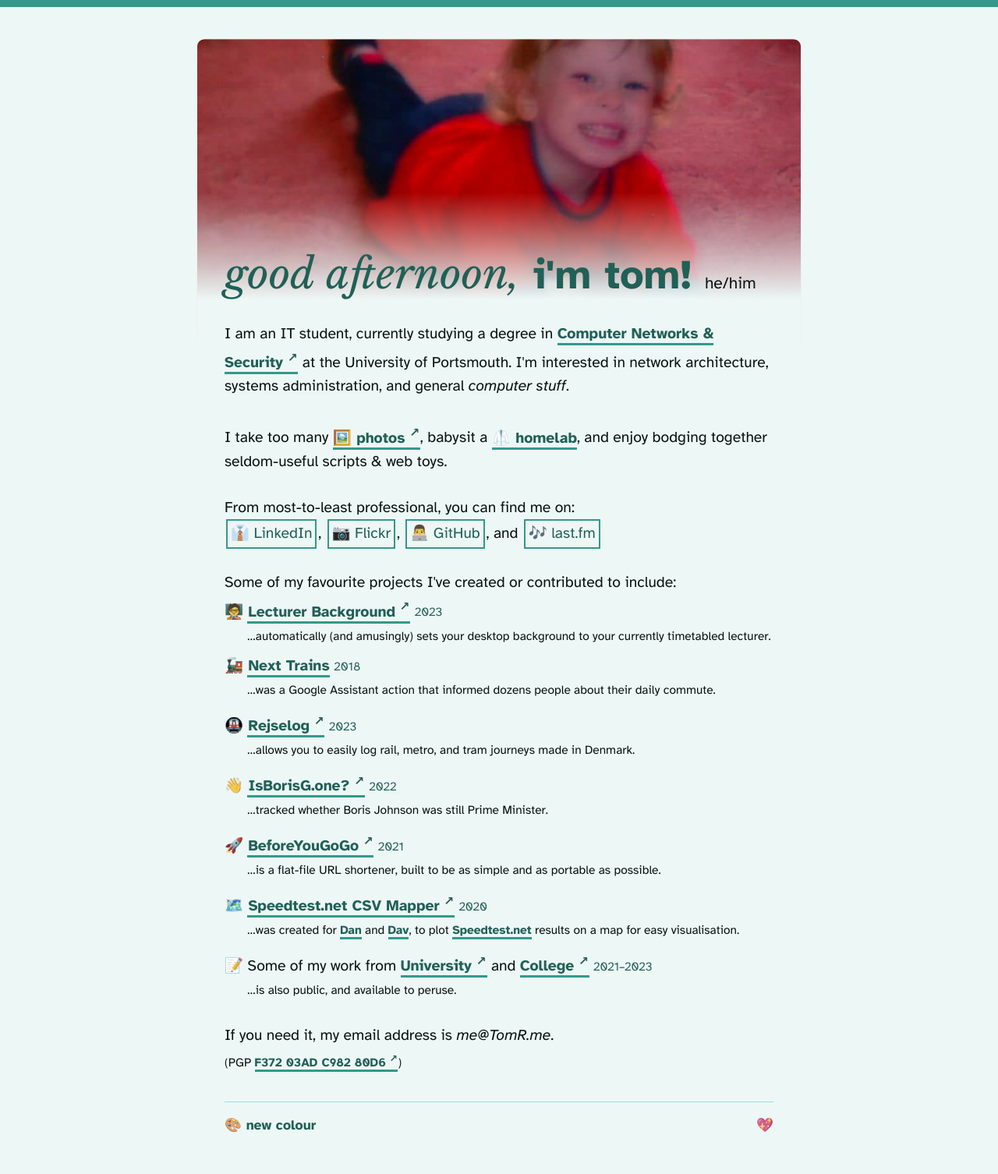
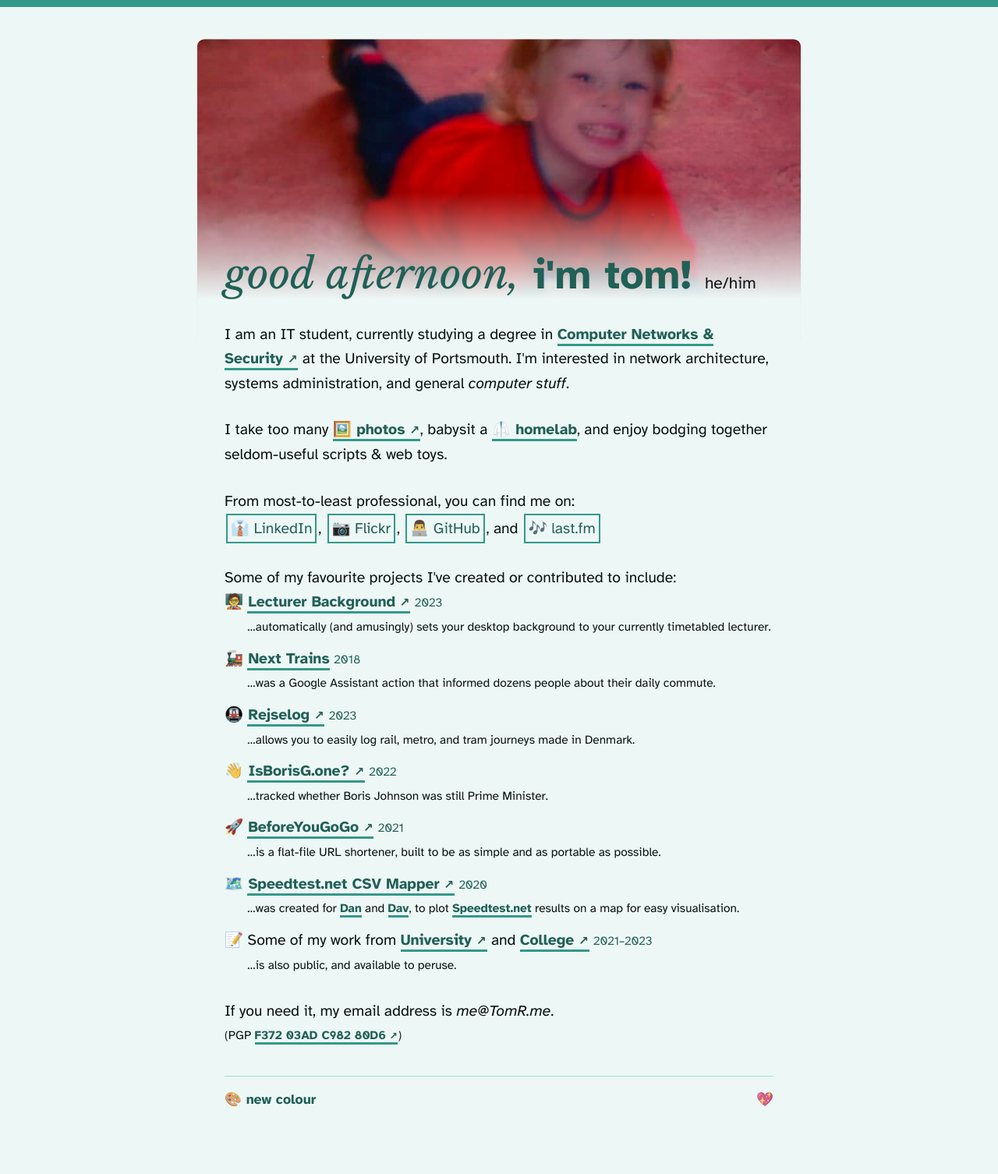
Before and after one commit to t5r7/thomasr.me, a Jekyll site: the page built from index.html, in a window 1280 px wide. Shown: the whole page at 78% size. Built offline with Jekyll 4.4.1, drawn with Linux system fonts in a browser that asks for light colours; after the commit the page ends 1474 px from its top, so only the background shows below that.

Commit message:
increase line height, stop external link icons being superscript

```diff
--- a/static/css/_core.scss
+++ b/static/css/_core.scss
@@ -103,7 +103,6 @@
 
 	&.external-link {
 		font-size: 80%;
-		vertical-align: super;
 	}
 }
 
@@ -128,7 +127,7 @@
 main {
 	max-width: $width;
 	margin: 0 auto;
-	line-height: 1.7em;
+	line-height: 1.75em;
 
 	@include on-small-screen() {
 		padding: 0 1em;
```
